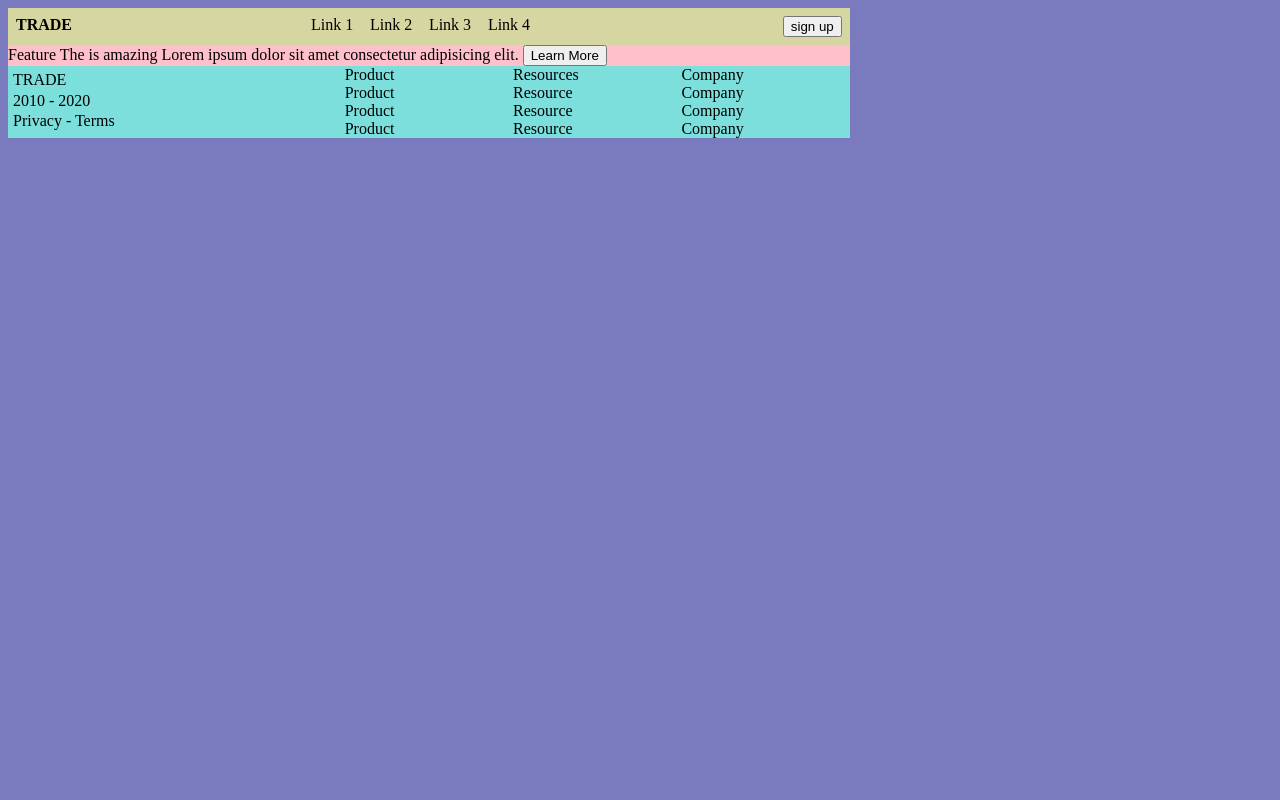
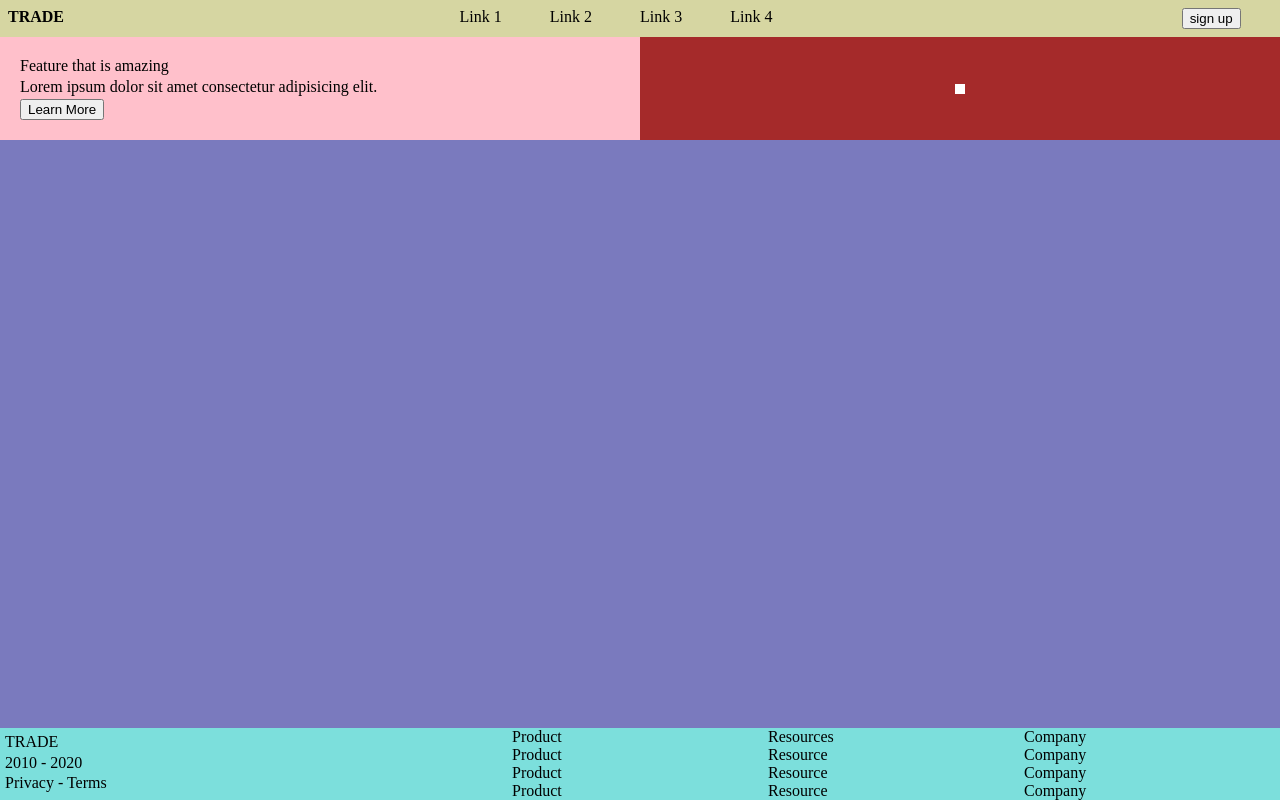
Before and after one commit to jsangalang93/css-grid-lab, a plain HTML site: page index.html in a window 1280 px wide. Drawn offline with Linux system fonts and the light colour scheme.

Commit message:
commit final tweaks thru example 3

```diff
--- a/css/style.css
+++ b/css/style.css
@@ -1,21 +1,17 @@
 body {
     background-color: rgb(122, 122, 190);
-    display: inline-grid;
+    display: grid;
+    margin: 0;
+    padding: 0;
+
+
+    /* align-content: space-between;*/
 }
 
 nav {
     background-color: rgb(214, 214, 162);
 }
 
-.objOne {
-
-}
-
-/* .wholeTrade {
-    display: grid;
-    background-color: rgb(214, 214, 162);
-    grid-template-rows: 1fr;
-    } */
 .trade1 {
     display: grid;
     grid-template-columns: 5fr 1fr 1fr 1fr 5fr 1fr;
@@ -34,20 +30,41 @@ nav {
     margin: 0;
     padding: 0;
     align-self: end;
+    position: absolute;
+    bottom: 0;
+    width: 100%;
 }
 
 .feature {
     display: grid;
-    background-color: pink
+    grid-template-columns: 1fr 1fr;
 }
 
 .featText {
     display: grid;
-    background-color: brown;
     grid-template-rows: 1fr 1fr 1fr;
     grid-template-columns: 1fr;
+    background-color: pink;
+    text-align: left;
+    padding: 20px;
 
 }
+
+.empty {
+    display: flex;
+    width: 10px;
+    height: 10px;
+    background-color: white;
+}
+
+.featText2 {
+    display:flex;
+    background-color: brown;
+    justify-content: center;
+    padding:0;
+    align-items: center;
+}
+
 .footOne {
     display: grid;
     margin: 5px;
--- a/index.html
+++ b/index.html
@@ -60,10 +60,14 @@
 
     </nav>
     <div class = "feature">
-        <div class = "FeatText">
-            <a>Feature The is amazing</a>
+        <div class = "featText">
+            <a>Feature that is amazing</a>
             <a>Lorem ipsum dolor sit amet consectetur adipisicing elit.</a>
             <a><button>Learn More</button></a>
+        </div>
+        <div class = "featText2">
+            <div class = "empty">
+            </div>
         </div>
     </div>
     <div class = "footer">
```
